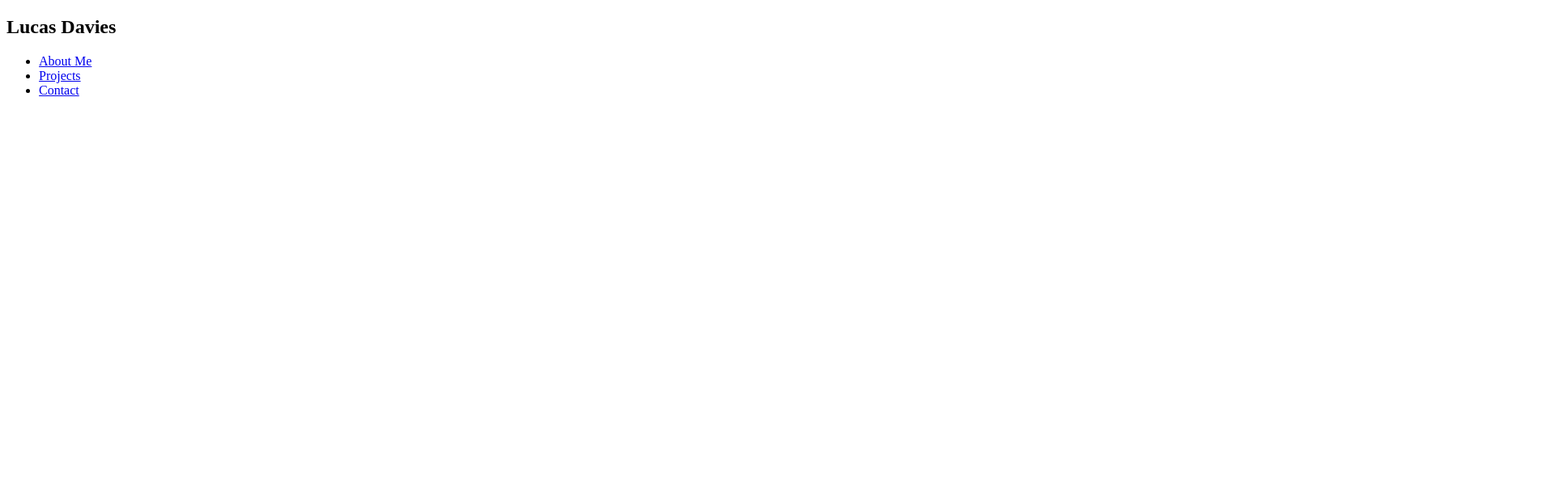
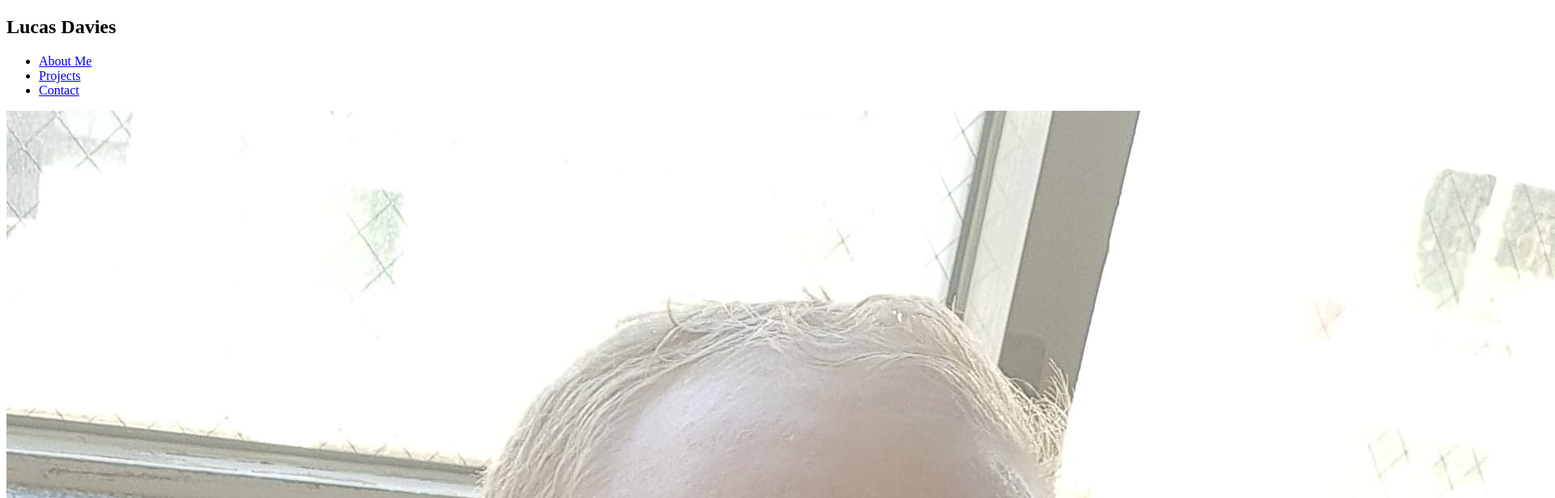
Before and after one commit to Lucas-coder95/Portfolio2, a plain HTML site: page Index.html in a window 1280 px wide. Shown: the top 616 px of the page at 81% size, 1920 px wide, since content can reach past the window. Drawn offline with Linux system fonts and the light colour scheme.

Commit message:
picture added
picture added

```diff
--- a/Index.html
+++ b/Index.html
@@ -26,6 +26,7 @@
                     <div class="about-me-text-container">
 
                     </div>
+                    <img src="/lucas.jpg" alt="A photo of Lucas Davies" class="portrait">
                 </div>
             </section>
             <section id="projects">
```
Also changed, not shown: Lucas.jpg (added).
